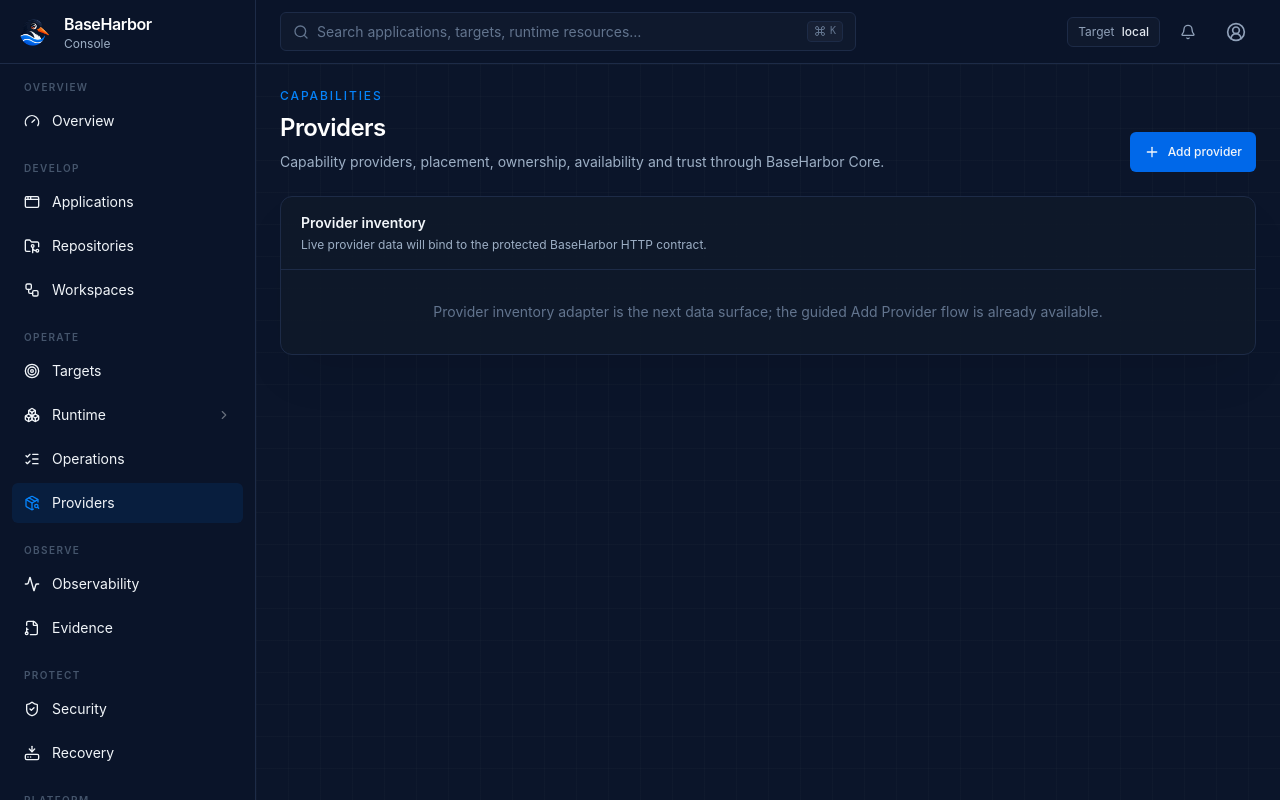
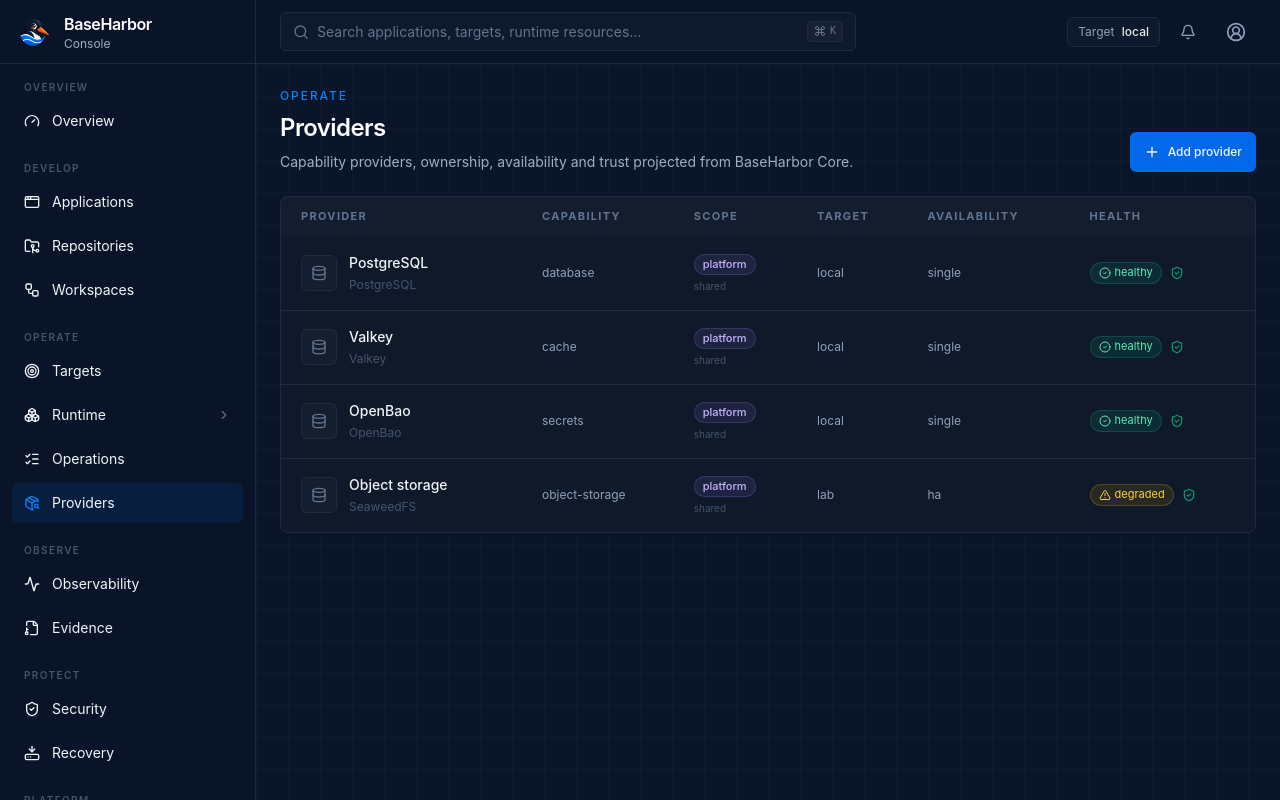
Before and after one commit to mcpdev80/baseharbor-console, a Next.js app: page /providers in a window 1280 px wide. Built offline with nearby package versions, Linux system fonts and the light colour scheme.

Commit message:
feat: replace remaining Console placeholders with domain views

```diff
--- a/src/app/providers/page.tsx
+++ b/src/app/providers/page.tsx
@@ -1,24 +1,12 @@
 import Link from "next/link";
 import { Plus } from "lucide-react";
-import { Panel } from "@/components/ui/panel";
+import { ProviderTable } from "@/components/providers/provider-table";
+import { baseHarborData } from "@/lib/baseharbor/data";
 
-export default function ProvidersPage() {
-  return (
-    <div className="mx-auto max-w-[1500px] space-y-6">
-      <div className="flex items-end justify-between gap-6">
-        <div>
-          <p className="mb-2 text-xs font-medium uppercase tracking-[.16em] text-[var(--bh-signal-blue)]">Capabilities</p>
-          <h1 className="text-2xl font-semibold tracking-tight text-white">Providers</h1>
-          <p className="mt-2 max-w-3xl text-sm text-[var(--muted)]">Capability providers, placement, ownership, availability and trust through BaseHarbor Core.</p>
-        </div>
-        <Link href="/providers/new" className="inline-flex min-h-10 items-center gap-2 rounded-md bg-[var(--bh-ocean-blue)] px-3.5 text-xs font-medium text-white">
-          <Plus className="size-4" /> Add provider
-        </Link>
-      </div>
-
-      <Panel title="Provider inventory" subtitle="Live provider data will bind to the protected BaseHarbor HTTP contract.">
-        <div className="p-8 text-center text-sm text-slate-500">Provider inventory adapter is the next data surface; the guided Add Provider flow is already available.</div>
-      </Panel>
-    </div>
-  );
+export default async function ProvidersPage() {
+  const providers = await baseHarborData.providers();
+  return <div className="mx-auto max-w-[1500px] space-y-6">
+    <div className="flex items-end justify-between gap-6"><div><p className="mb-2 text-xs font-medium uppercase tracking-[.16em] text-[var(--bh-signal-blue)]">Operate</p><h1 className="text-2xl font-semibold tracking-tight text-white">Providers</h1><p className="mt-2 max-w-3xl text-sm text-[var(--muted)]">Capability providers, ownership, availability and trust projected from BaseHarbor Core.</p></div><Link href="/providers/new" className="inline-flex min-h-10 items-center gap-2 rounded-md bg-[var(--bh-ocean-blue)] px-3.5 text-xs font-medium text-white"><Plus className="size-4" /> Add provider</Link></div>
+    <div className="overflow-hidden rounded-lg border border-[var(--border)] bg-[var(--panel)]"><ProviderTable providers={providers} /></div>
+  </div>;
 }
```
